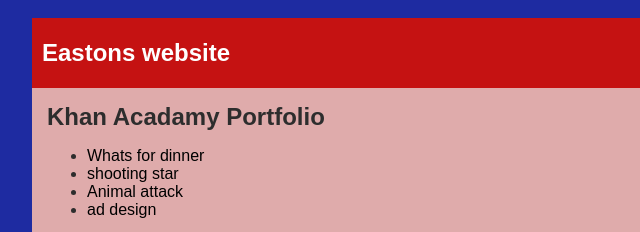
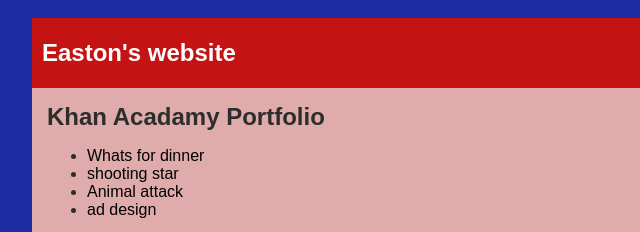
Before and after one commit to EastonWood7/EastonWood7.github.io, a plain HTML site: page portfolio.html in a window 1280 px wide. Shown: the top 232 px of the page, 208-848 px from the left. Drawn offline with Linux system fonts and the light colour scheme.

Commit message:
small text changes

```diff
--- a/portfolio.html
+++ b/portfolio.html
@@ -5,7 +5,7 @@
 <!DOCTYPE html>
 <html>
   <head>
-    <title>Eastons website</title>
+    <title>Easton's website</title>
     <link rel="stylesheet" href="style.css" />
   </head>
 
@@ -13,7 +13,7 @@
     <div id="all-contents">
       <!-- All content goes here -->
       <nav>
-        <h1>Eastons website</h1>
+        <h1>Easton's website</h1>
         <ul id="nav-ul">
           <li class="nav-li"><a href="index.html">Home</a></li>
           <li class="nav-li"><a href="portfolio.html">Portfolio</a></li>
```
Also changed, not shown: images/profile pic2.webp (deleted).
